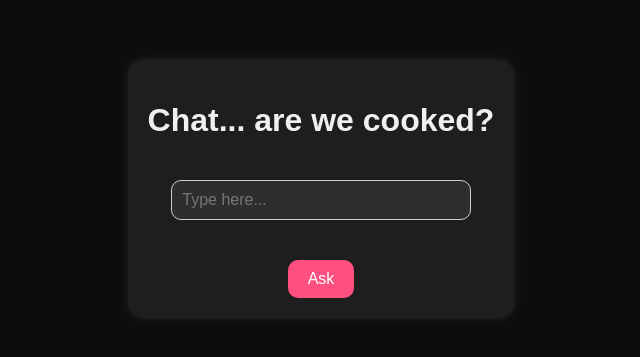
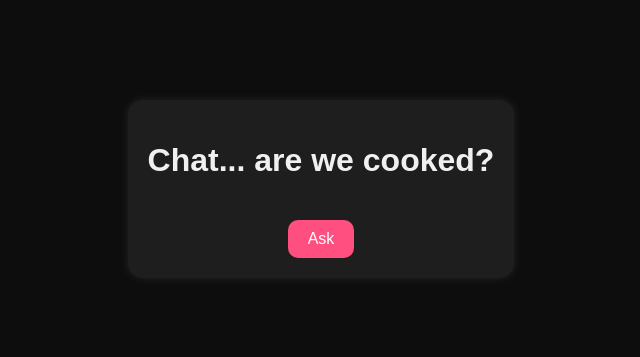
Before and after one commit to haybur/Chatarewecooked, a plain HTML site: page index.html in a window 1280 px wide. Shown: the part 211-568 px from the top of the page, without its empty margins (319-959 px from the left). Drawn offline with Linux system fonts and the light colour scheme.

Commit message:
Update index.html

```diff
--- a/index.html
+++ b/index.html
@@ -59,7 +59,6 @@
 <body>
   <div class="chat-box">
     <h1>Chat... are we cooked?</h1>
-    <input type="text" id="userInput" placeholder="Type here..." onkeydown="if(event.key==='Enter') giveAnswer()" />
     <div id="response" class="message"></div>
     <button id="askBtn">Ask</button>
   </div>
```
